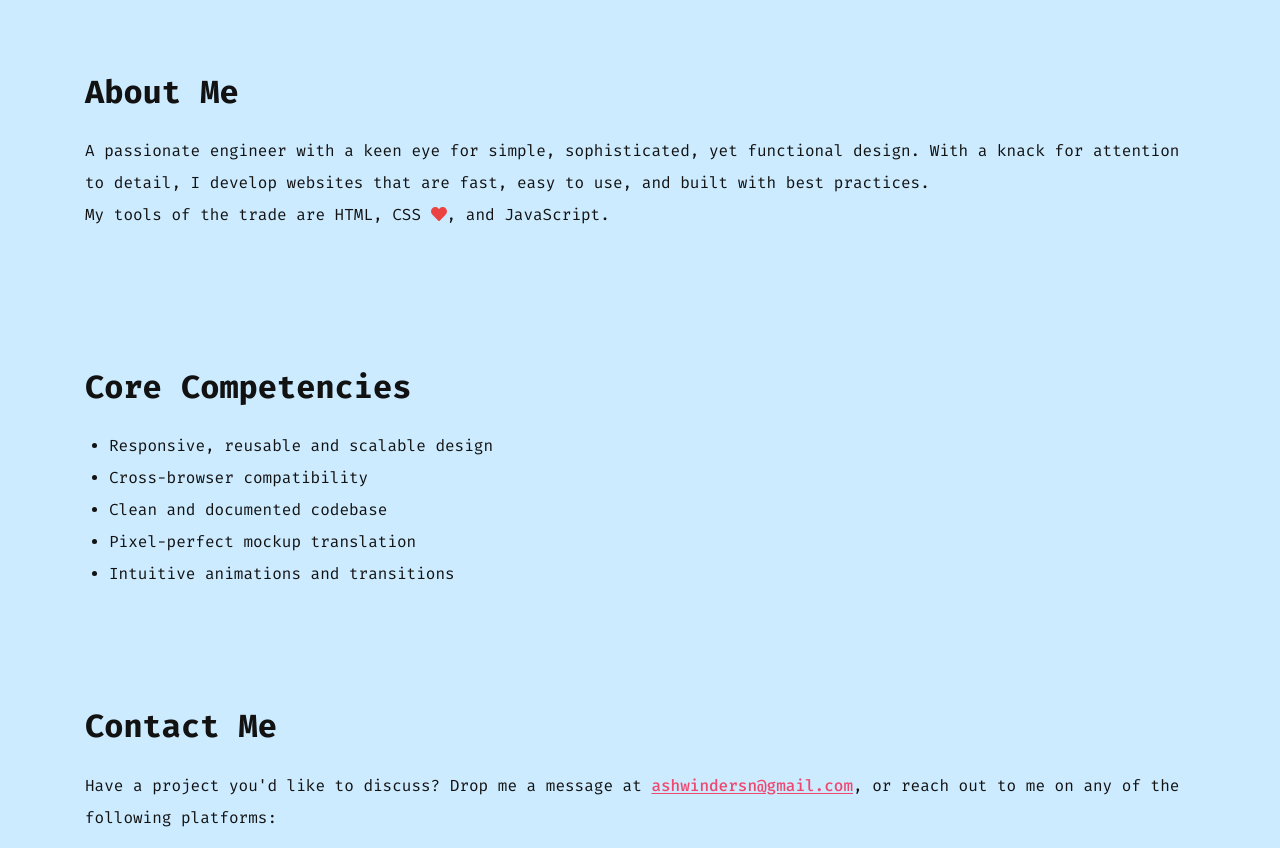
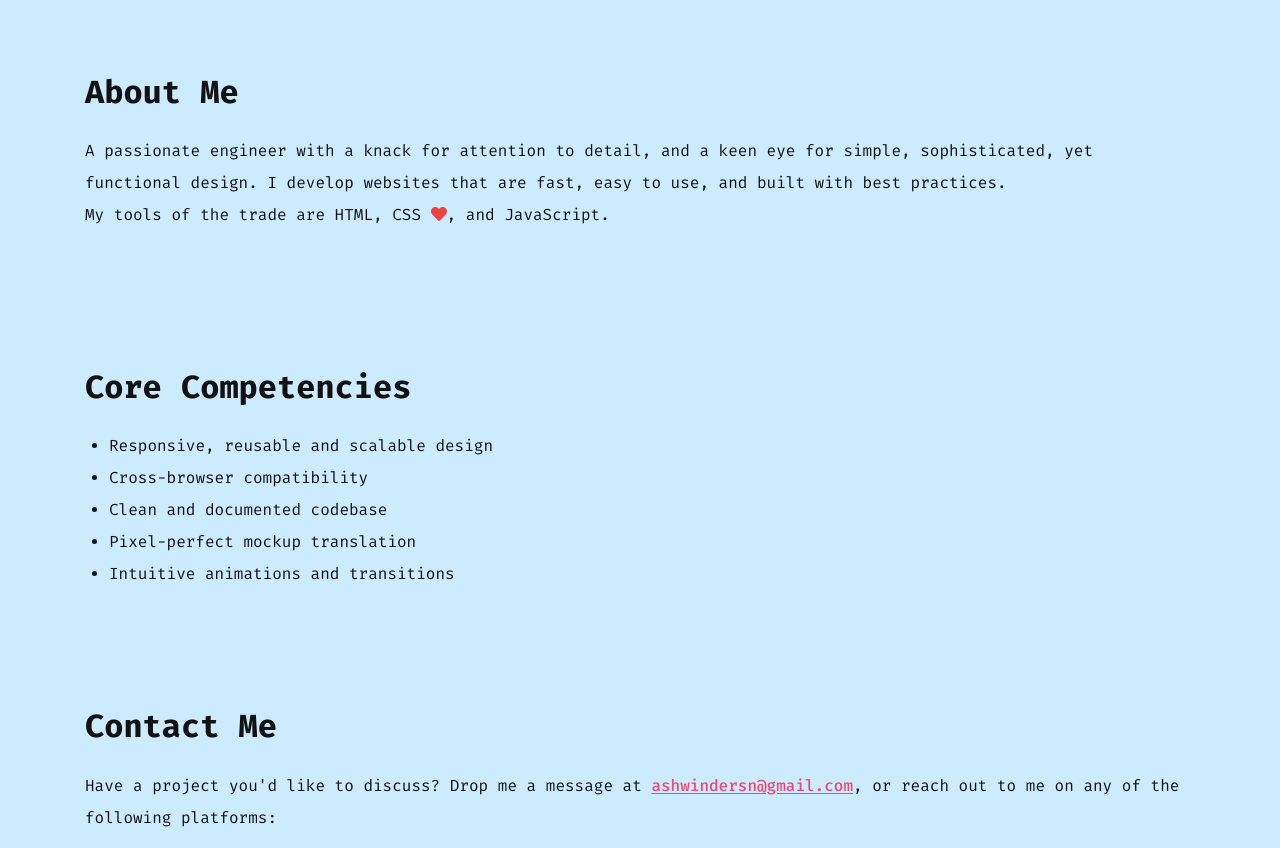
Before and after one commit to ashwinders/ashwinders.github.io, a website: page index.html in a window 1280 px wide. Shown: the part 1120-1968 px from the top of the page. Drawn offline with Linux system fonts and the light colour scheme.

Commit message:
fix: about content update

```diff
--- a/index.html
+++ b/index.html
@@ -296,7 +296,7 @@
                             About Me
                         </h2>
                         <p>
-                            A passionate engineer with a keen eye for simple, sophisticated, yet functional design. With a knack for attention to detail, I develop websites that are fast, easy to use, and built with best practices.
+                            A passionate engineer with a knack for attention to detail, and a keen eye for simple, sophisticated, yet functional design. I develop websites that are fast, easy to use, and built with best practices.
                             <br class="mb-3">
                             My tools of the trade are HTML, CSS <i class="fas fa-heart love"></i>, and JavaScript.
                         </p>
```
